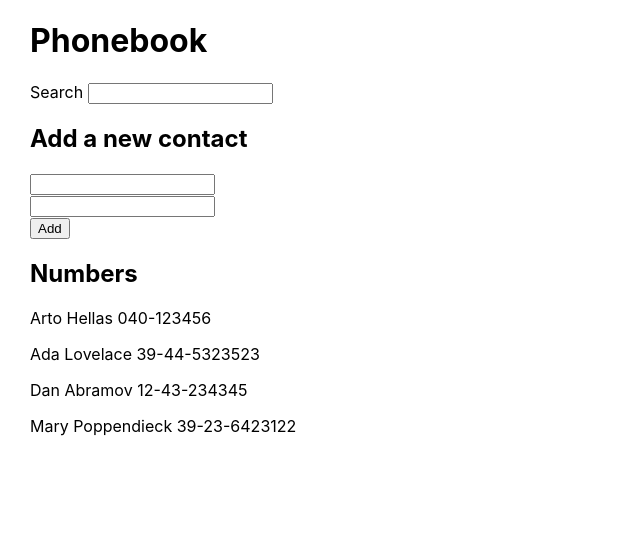
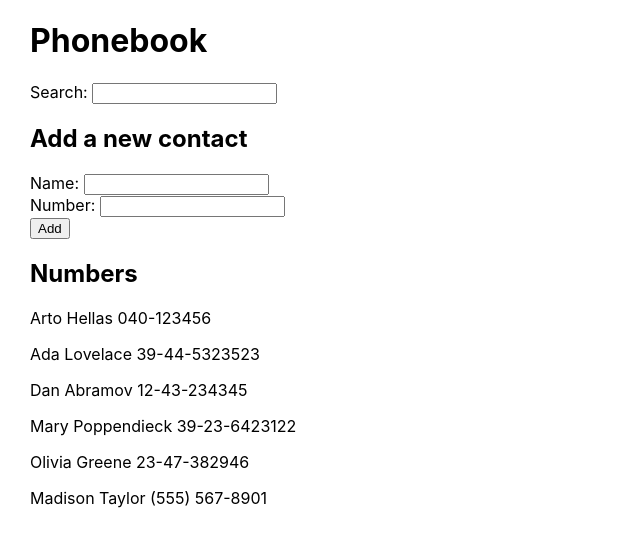
Before and after one commit to cazbacelar/fullstackopen, a React (Create React App) app in the folder part2/phonebook/: page / in a window 1280 px wide. Shown: the top 546 px of the page, without its empty margins (0-640 px from the left). Built offline with nearby package versions, Linux system fonts and the light colour scheme; data requests are answered from the project's data file.

Commit message:
complete exercise 2.13

```diff
--- a/part2/phonebook/db.json
+++ b/part2/phonebook/db.json
@@ -1,5 +1,5 @@
 {
-  "persons":[
+  "persons": [
     {
       "name": "Arto Hellas",
       "number": "040-123456",
@@ -19,6 +19,16 @@
       "name": "Mary Poppendieck",
       "number": "39-23-6423122",
       "id": 4
+    },
+    {
+      "name": "Olivia Greene",
+      "number": "23-47-382946",
+      "id": 5
+    },
+    {
+      "name": "Madison Taylor",
+      "number": "(555) 567-8901",
+      "id": 6
     }
   ]
 }
--- a/part2/phonebook/src/App.js
+++ b/part2/phonebook/src/App.js
@@ -3,6 +3,7 @@ import axios from "axios"
 import Persons from "./components/Persons"
 import Search from "./components/Search"
 import PersonForm from "./components/PersonForm"
+import personService from "./services/persons"
 
 const App = () => {
   const [persons, setPersons] = useState([])
@@ -12,14 +13,10 @@ const App = () => {
   const [newSearch, setNewSearch] = useState("")
 
   useEffect(() => {
-    axios
-      // the command axios.get initiates the fetching of data from the server
-      .get("http://localhost:3001/persons")
-      // and registers the following function as an event handler for the operation
-      .then((response) => {
-        setPersons(response.data)
-        setPersonsCopy(response.data)
-      })
+    personService.getAll().then((initialPersons) => {
+      setPersons(initialPersons)
+      setPersonsCopy(initialPersons)
+    })
   }, [])
 
   const handleSearchChange = (event) => {
@@ -56,11 +53,12 @@ const App = () => {
         number: newNumber,
         // id: persons.length + 1,
       }
-      axios
-        .post('http://localhost:3001/persons', newPerson)
-        .then(response => {
-          setPersons(persons.concat(response.data))
-          setPersonsCopy(persons.concat(response.data))
+
+      personService
+        .create(newPerson)
+        .then(returnedPerson => {
+          setPersons(persons.concat(returnedPerson))
+          setPersonsCopy(persons.concat(returnedPerson))
           setNewName("")
           setNewNumber("")
         })
--- a/part2/phonebook/src/components/PersonForm.js
+++ b/part2/phonebook/src/components/PersonForm.js
@@ -1,7 +1,7 @@
-const Input = ({ value, onChange }) => {
+const Input = ({ value, onChange, label }) => {
   return (
     <div>
-      <input value={value} onChange={onChange} />
+      {label} <input value={value} onChange={onChange} />
     </div>
   )
 }
@@ -26,8 +26,8 @@ const PersonForm = (props) => {
   return (
     <div>
       <form onSubmit={handleSubmit}>
-        <Input value={newName} onChange={handleNameChange} />
-        <Input value={newNumber} onChange={handleNumberChange} />
+        <Input value={newName} onChange={handleNameChange} label="Name:" />
+        <Input value={newNumber} onChange={handleNumberChange} label="Number:" />
         <Button type="submit" text="Add" />
       </form>
     </div>
--- a/part2/phonebook/src/components/Search.js
+++ b/part2/phonebook/src/components/Search.js
@@ -1,7 +1,7 @@
 const Search = ({ newSearch, handleSearchChange }) => {
   return (
     <div>
-      Search <input value={newSearch} onChange={handleSearchChange} />
+      Search: <input value={newSearch} onChange={handleSearchChange} />
     </div>
   )
 }
--- /dev/null
+++ b/part2/phonebook/src/services/persons.js
@@ -0,0 +1,19 @@
+import axios from 'axios'
+const baseUrl = 'http://localhost:3001/persons'
+
+const getAll = () => {
+  const request = axios.get(baseUrl)
+  return request.then(response => response.data)
+}
+
+const create = newObject => {
+  const request = axios.post(baseUrl, newObject)
+  return request.then(response => response.data)
+}
+
+const update = (id, newObject) => {
+  const request = axios.put(`${baseUrl}/${id}`, newObject)
+  return request.then(response => response.data)
+}
+
+export default { getAll, create, update }
```
